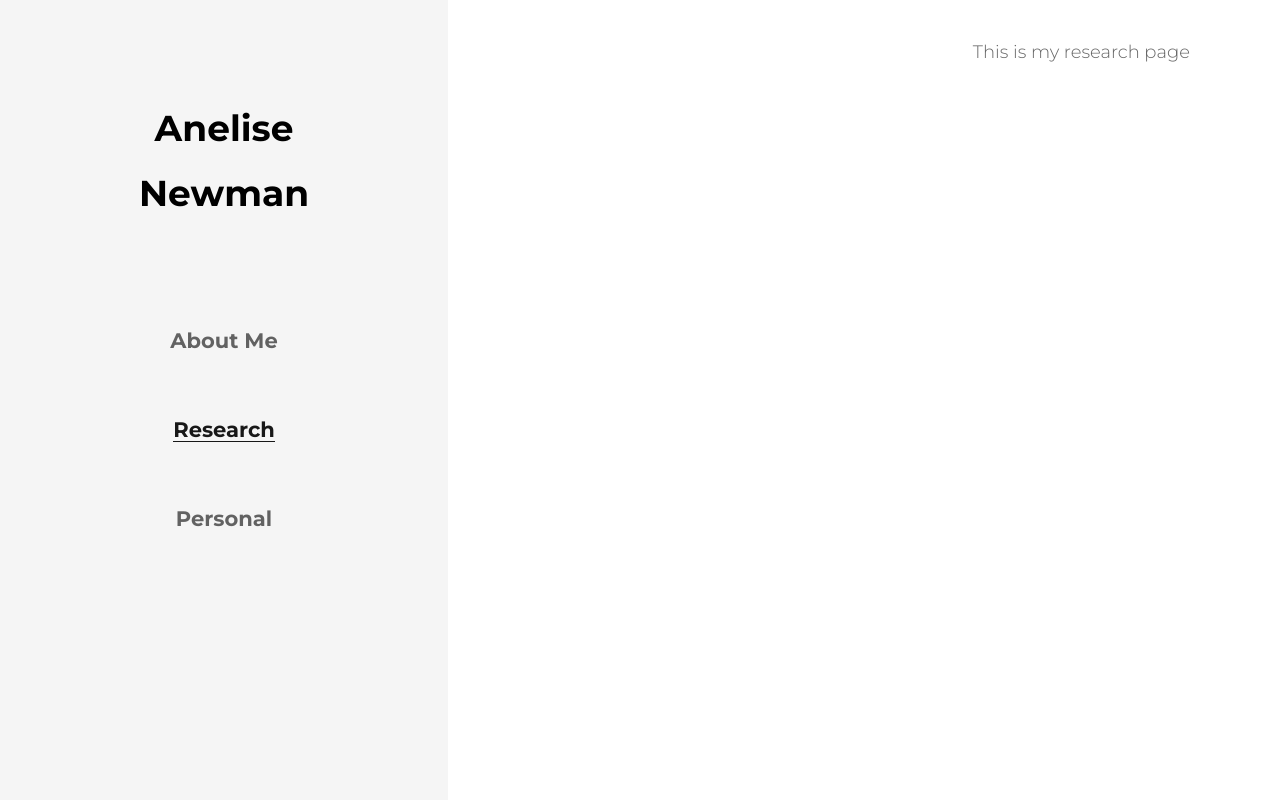
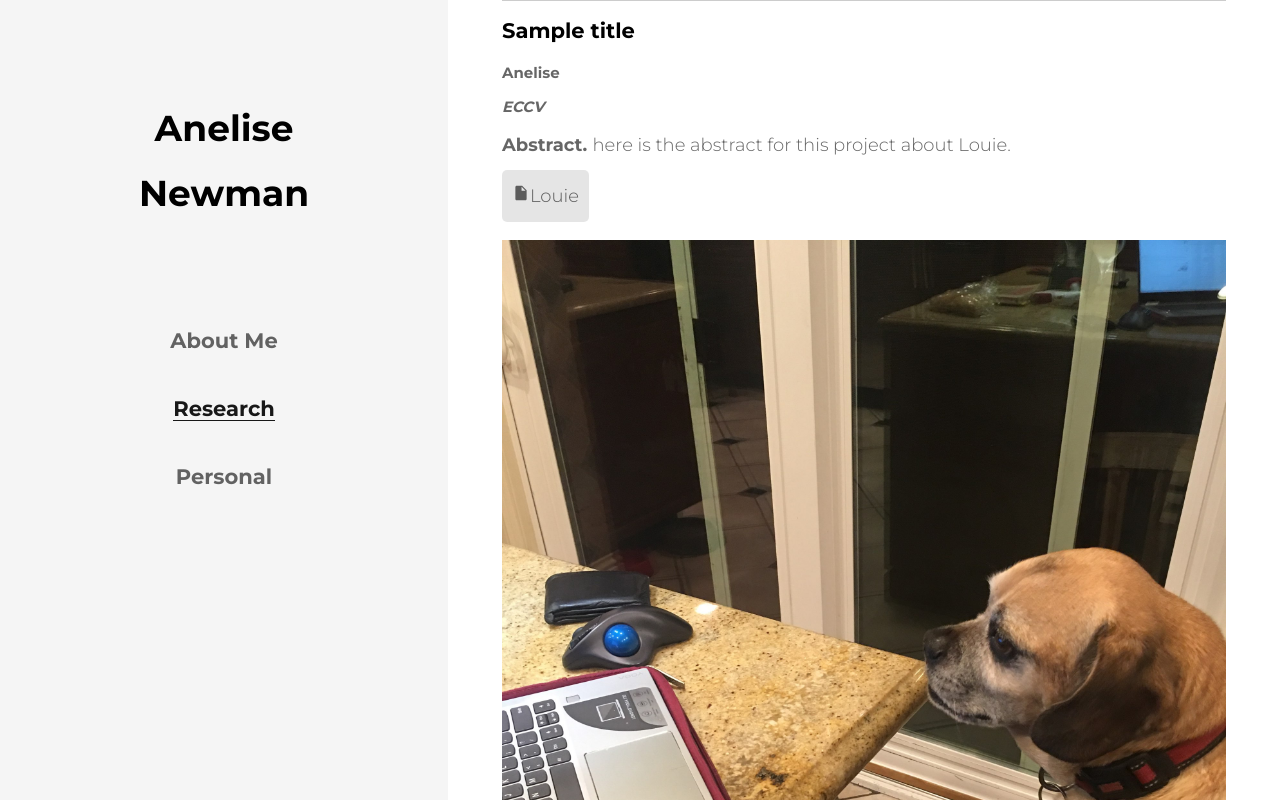
Before and after one commit to a-newman/a-newman.github.io, a React (Create React App) app: page /research in a window 1280 px wide. Shown: the top 800 px of the page. Built offline with nearby package versions, Linux system fonts and the light colour scheme.

Commit message:
research page wip

```diff
--- a/src/components/Layout.css
+++ b/src/components/Layout.css
@@ -75,6 +75,6 @@ a.sidebar-link-active::before {
   .main {
     margin-left: auto;
     height: auto;
-    padding: 0px;
+    /* padding: 0em 1em; */
   }
 }
--- /dev/null
+++ b/src/components/Research.css
@@ -0,0 +1,38 @@
+.publication-section-container {
+  text-align: left;
+  border-top: 1px solid rgba(0, 0, 0, 0.2);
+}
+
+.publication-section-container h2, h3, h4, h5, h6 {
+  margin: 0.5em 0em;
+}
+
+.publication-section-container p {
+  margin: 0px;
+}
+
+.project-title {
+  color: var(--text-color-full);
+}
+
+.project-links-container {
+  display: flex;
+  flex-direction: row;
+  flex-wrap: wrap;
+  justify-content: flex-start;
+  align-items: center;
+  align-content: center;
+  margin: 0.5em 0em;
+}
+
+.project-link-elt {
+  background-color: var(--button-color);
+  border-radius: 5px;
+  margin-right: 1em;
+  padding: 10px;
+}
+
+.project-picture img {
+  width: 100%;
+  margin: 0.5em 0em;
+}
--- a/src/components/Research.js
+++ b/src/components/Research.js
@@ -1,7 +1,77 @@
 import React from "react";
+import louie from "../images/louie.jpg";
+import * as MdIcons from "react-icons/md";
+import * as IoIcons from "react-icons/io";
+import data from "./Research.yaml";
 
-function HomePage() {
-  return <p>This is my research page</p>;
+import "./Research.css";
+import "../global-styles.css";
+
+const IconLinkButton = props => {
+  const Icon = IoIcons[props.iconName];
+  console.log("Icon", Icon);
+  console.log("name", props.name);
+  console.log("conname", props.iconName);
+  return (
+    <a href={props.href}>
+      <div className="project-link-elt">
+        <span>
+          <Icon />
+          {/* <icon /> */}
+        </span>
+        {props.name}
+      </div>
+    </a>
+  );
+};
+
+const Publication = props => {
+  console.log("data", data);
+  return (
+    <div className="publication-section-container">
+      <div>
+        <h3 className="project-title">{props.title}</h3>
+        <h5 className="project-authors">{props.authors}</h5>
+        <h5 className="project-venue">
+          <i>{props.venue}</i>
+        </h5>
+        <p>
+          <b>Abstract. </b>
+          {props.abstract}
+        </p>
+        <div className="project-links-container">
+          {props.links.map((elt, i) => (
+            <IconLinkButton
+              name={elt.name}
+              iconName={elt.iconName}
+              href={elt.href}
+              key={`iconLinkButton${i}`}
+            />
+          ))}
+        </div>
+        <div className="project-picture">
+          <img src={props.imageSrc} alt={props.imageAlt} />
+        </div>
+      </div>
+    </div>
+  );
+};
+
+function ResearchPage() {
+  const links = [{ name: "Louie", iconName: "IoMdDocument", href: louie }];
+  return (
+    <div>
+      <Publication
+        title="Sample title"
+        authors="Anelise"
+        venue="ECCV"
+        imageSrc={louie}
+        imageAlt="my dog louie"
+        abstract="here is the abstract for this project about Louie."
+        links={links}
+      />
+    </div>
+  );
 }
 
-export default HomePage;
+export default ResearchPage;
--- /dev/null
+++ b/src/components/Research.yaml
@@ -0,0 +1,4 @@
+sections:
+- name: Publications
+  items:
+  - name: Multi-duration Saliency
--- a/src/components/SimpleLinkList.js
+++ b/src/components/SimpleLinkList.js
@@ -12,8 +12,8 @@ const ProfLink = props => (
 
 export default props => (
   <div className="links-flexbox">
-    {props.links.map(elt => (
-      <ProfLink name={elt.name} href={elt.href} />
+    {props.links.map((elt, i) => (
+      <ProfLink name={elt.name} href={elt.href} key={`ProfLink${i}`} />
     ))}
   </div>
 );
--- a/src/global-styles.css
+++ b/src/global-styles.css
@@ -11,6 +11,7 @@
   --text-color-muted: rgba(0, 0, 0, 0.6);
   --link-hover-color: rgba(0, 0, 0, 0.9);
   --text-color-full: rgba(0, 0, 0, 1);
+  --button-color: rgba(0, 0, 0, 0.1);
 }
 
 body {
```
